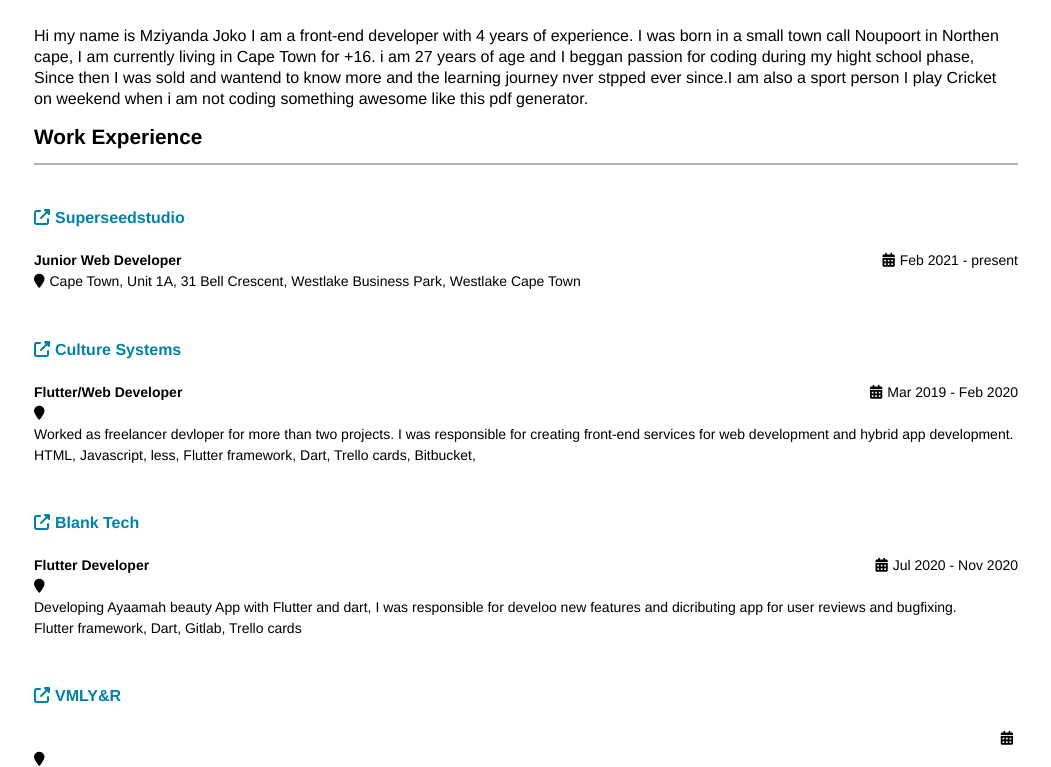
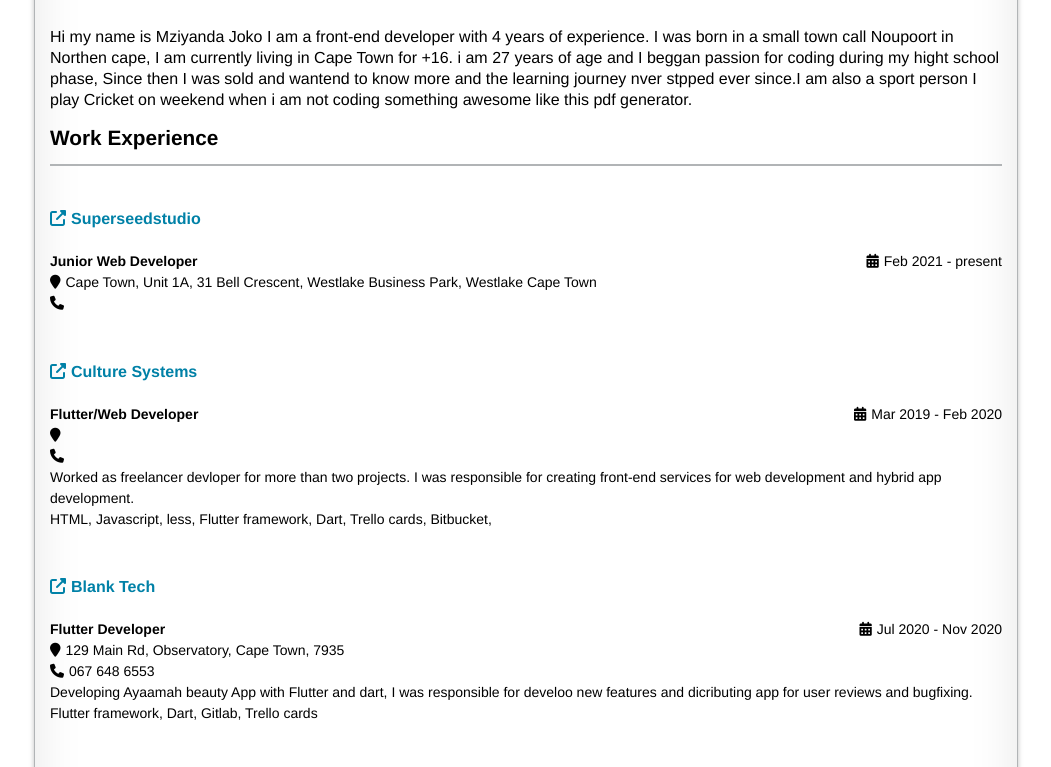
Before and after one commit to mziyandajoko/onepage-resume, an Eleventy site: page src/index.njk in a window 1280 px wide. Shown: the part 185-952 px from the top of the page, without its empty margins (114-1165 px from the left). Built offline with nearby package versions, Linux system fonts and the light colour scheme; Eleventy itself is replaced by a stand-in of ours; files that its build step writes are made by us from their sources.

Commit message:
adds box-shadow on container

```diff
--- a/_public/styles.css
+++ b/_public/styles.css
@@ -27,6 +27,14 @@
 color: var(--dark-desaturated-cyan-colo);
 text-decoration: none;
 color: var(--dark-cyan-color)
+}
+
+.container{
+    border: 1px solid var(--grey-color);
+    padding: 0px 15px;
+    box-shadow: 0 1px 5px rgba(0,0,0,0.25), 0 0 50px rgba(0,0,0,0.1) inset;
+
+
 }
 
 .sub_title{
--- a/src/_data/data.json
+++ b/src/_data/data.json
@@ -37,7 +37,8 @@
          "id":"03",
          "company": "Blank Tech",
          "link":"https://blanktech.co.za/",
-         "address": "",
+         "address": "129 Main Rd, Observatory, Cape Town, 7935",
+         "tell": "067 648 6553",
          "start_date": "Jul 2020 - Nov 2020",
          "role": "Flutter Developer",
          "description": "Developing Ayaamah beauty App with Flutter and dart, I was responsible for develoo new features and dicributing app for user reviews and bugfixing.",
@@ -45,11 +46,12 @@
       },
       {
          "id":"04",
-         "company": "VMLY&R",
+         "company": "VMLY&R CAPE TOWN",
          "link":"https://www.vmlyr.com/",
-         "address": "",
-         "start_date": "",
-         "role": "",
+         "address": "G12 Old Castle Brewery Complex 6 Beach Road Woodstock, 7925 South Africa",
+         "tell": "+27.021.434.4375",
+         "start_date": "Feb 2017 - Apr 2018",
+         "role": "Intern Web Developer",
          "description": "",
          "tools": "HTML, Bootstrap, Javascript, less,NUNJUCKS Framework, Dust Framework and Github,"
       }
--- a/src/_includes/templates/work_experiance.njk
+++ b/src/_includes/templates/work_experiance.njk
@@ -7,6 +7,7 @@
         <li><i class="fa fa-calendar-alt"></i>{{workesperience.start_date}}</li>
         </div>
         <li><i class="fa fa-map-marker"></i>{{workesperience.address}}</li>
+        <li><i class="fa fa-phone"></i>{{workesperience.tell}}</li>
         <li>{{workesperience.description}}</li>
         <li>{{workesperience.tools}}</li>
         </ul>
--- a/src/styles.css
+++ b/src/styles.css
@@ -30,6 +30,10 @@
 }
 
 .container{
+    border: 1px solid var(--grey-color);
+    padding: 0px 15px;
+    box-shadow: 0 1px 5px rgba(0,0,0,0.25), 0 0 50px rgba(0,0,0,0.1) inset;
+
 
 }
 
```
Also changed, not shown: _public/index.html.
